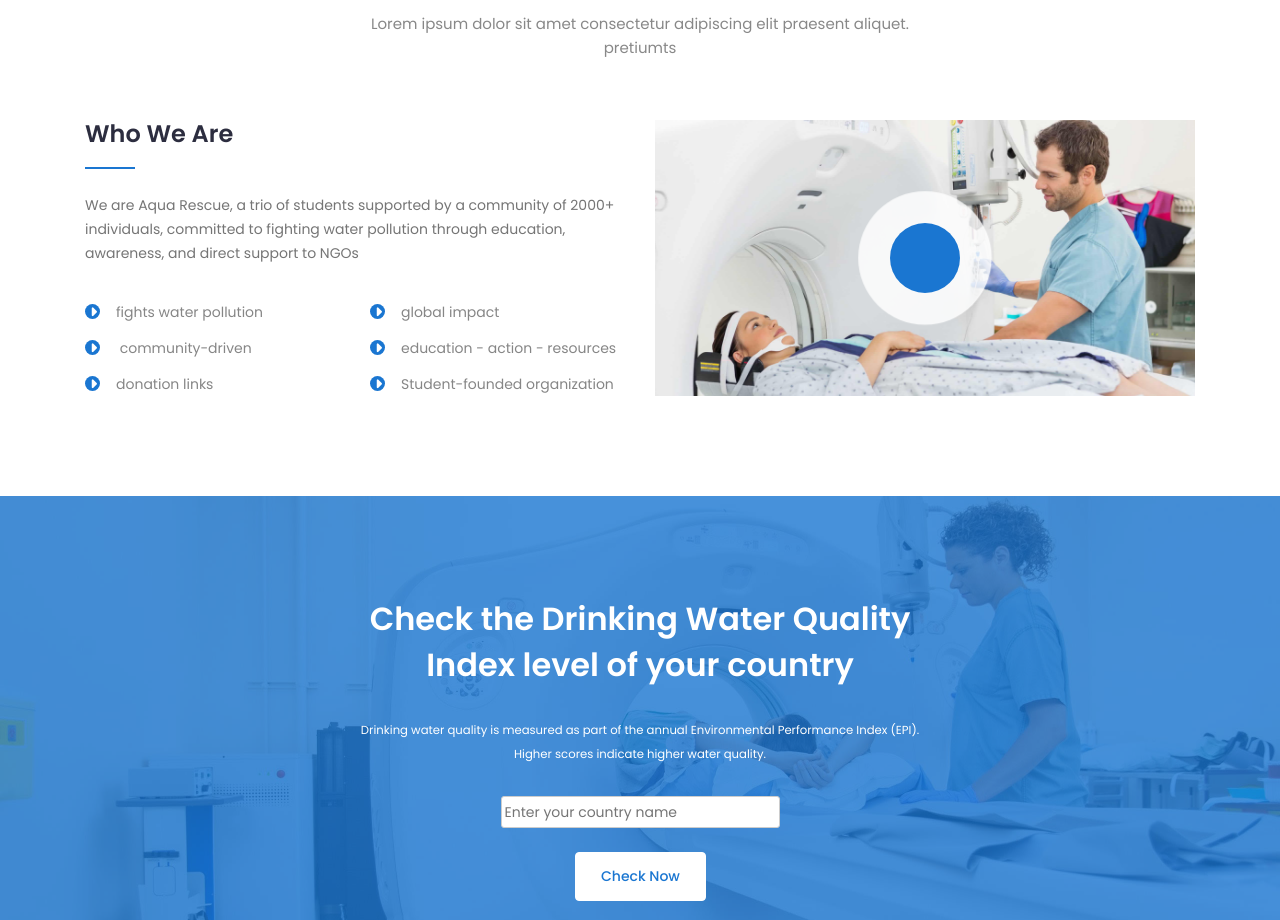
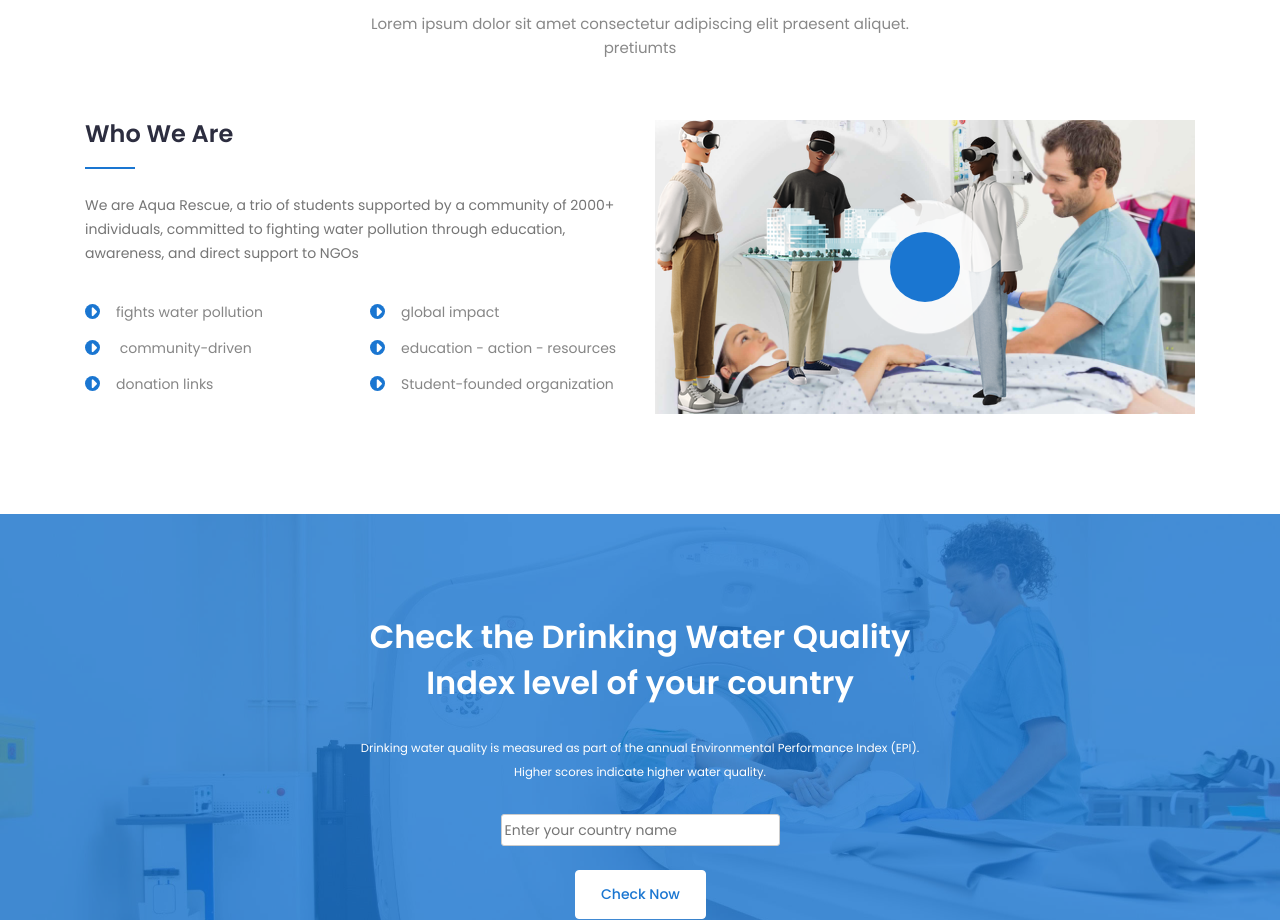
Before and after one commit to kartik-py12/AQUA, a plain HTML site: page index.html in a window 1280 px wide. Shown: the part 1841-2761 px from the top of the page. Drawn offline with Linux system fonts and the light colour scheme; a script that the page names is missing; files whose address does not match are found by name.

Commit message:
Update index.html

```diff
--- a/index.html
+++ b/index.html
@@ -382,6 +382,8 @@
 									</div>
 								</div>
 								<!--/ End Video Animation -->
+								<img src="img/video-bg2.png">
+
 								<a href="https://www.youtube.com/watch?v=MEb7nnMLcaA&ab_channel=PeekabooKidz" class="video "></a>
 
 							</div>
```
